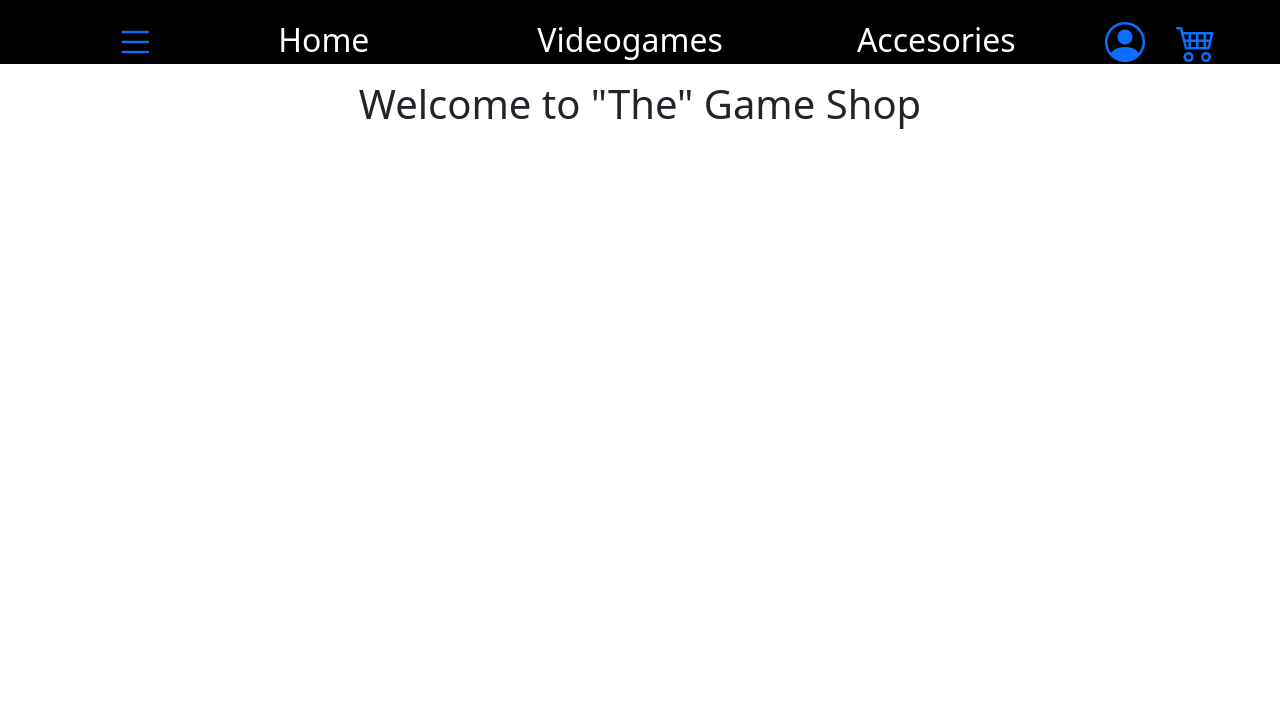
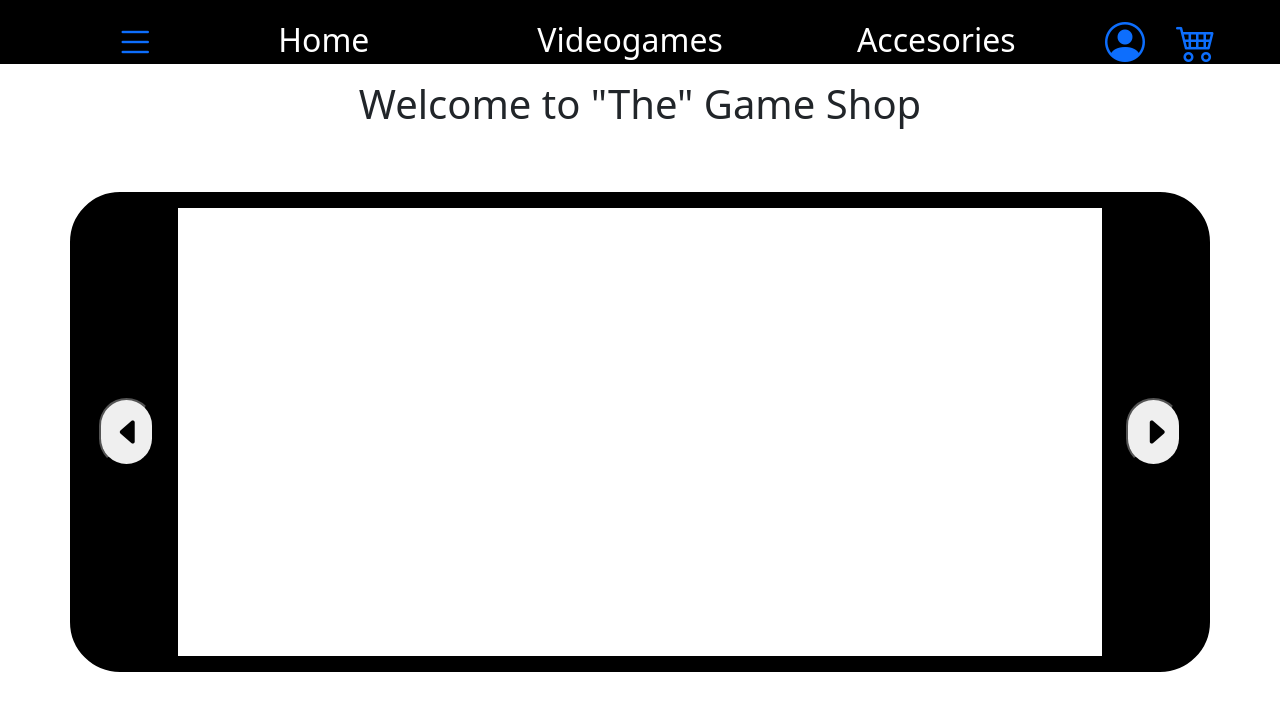
Before and after one commit to Dev-id-A/game-shop-example, a React (Vite) app: page / in a window 1280 px wide. Shown: the top 710 px of the page. Built offline with nearby package versions, Linux system fonts and the light colour scheme.

Commit message:
Home scroll created

```diff
--- a/src/App.jsx
+++ b/src/App.jsx
@@ -1,7 +1,8 @@
-import { useState } from 'react'
-import './styles/App.css'
-import Navbar from './assets/navbar/Navbar.jsx'
-import Menu from './assets/menu/Menu.jsx'
+import { useState } from 'react';
+import './styles/App.css';
+import Navbar from './assets/navbar/Navbar.jsx';
+import Menu from './assets/menu/Menu.jsx';
+import HomeScroll from './assets/home-scroll/Home-scroll.jsx';
 
 function App() {
   const [toggleMenu, setToggleMenu] = useState(false);
@@ -10,6 +11,7 @@ function App() {
       <Navbar/>
       <Menu/>
       <h1 id="title">Welcome to "The" Game Shop</h1>
+      <HomeScroll/>
     </main>
   )
 }
--- /dev/null
+++ b/src/assets/home-scroll/Home-scroll.jsx
@@ -0,0 +1,14 @@
+import React from 'react';
+import "./home-scroll.css";
+
+const HomeScroll = () => {
+  return (
+    <div id="scroll-div" className="container col-12 row gap-4">
+      <button id="scroll-left-btn" className='col-1'><i className="bi bi-caret-left-fill"></i></button>
+      <div id="scroll-img" className="col-10"></div>
+      <button id="scroll-right-btn" className="col-1"><i className="bi bi-caret-right-fill"></i></button>
+    </div>
+  )
+}
+
+export default HomeScroll
--- /dev/null
+++ b/src/assets/home-scroll/home-scroll.css
@@ -0,0 +1,24 @@
+#scroll-div {
+  border: 3px solid black;
+  margin-left: 50%;
+  transform: translate(-50%);
+  height: 60%;
+  width: 100%;
+  margin-top: 5%;
+  border-radius: 50px;
+  background-color: black;
+  padding: 1%;
+  justify-content: center;
+  align-items: center;
+}
+#scroll-div #scroll-img {
+  background-color: white;
+  height: 100%;
+}
+#scroll-div .col-1 {
+  height: 15%;
+  width: 5%;
+  border-radius: 100px;
+  font-size: xx-large;
+  color: black;
+}/*# sourceMappingURL=home-scroll.css.map */
--- /dev/null
+++ b/src/assets/home-scroll/home-scroll.scss
@@ -0,0 +1,28 @@
+@import "../../styles/partials/mixins";
+@import "../../styles/partials/variables";
+
+#scroll-div{
+    @include basic-border();
+    @include center-page();
+    height: 60%;
+    width: 100%;
+    margin-top: 5%;
+    border-radius: 50px;
+    background-color: black;
+    padding: 1%;
+    justify-content: center;
+    align-items: center;
+
+    #scroll-img{
+        background-color: white;
+        height: 100%;
+    }
+
+    .col-1{
+        height: 15%;
+        width: 5%;
+        border-radius: 100px;
+        font-size: xx-large;
+        color: black;
+    }
+}
--- a/src/assets/navbar/Navbar.jsx
+++ b/src/assets/navbar/Navbar.jsx
@@ -11,12 +11,12 @@ function navbar() {
   return (
     <div id="navbar" className="d-flex justify-content-between">
 
-        <a href="" id="nav-menu" className="col-3" onClick={openSlide}><i id="menu-icon" class="bi bi-list"></i></a>
+        <a href="" id="nav-menu" className="col-3" onClick={openSlide}><i id="menu-icon" className="bi bi-list"></i></a>
         <a href="" id="nav-home" className="col-3">Home</a>
         <a href="" id="nav-videogames" className="col-3">Videogames</a>
         <a href="" id="nav-accesories" className="col-3">Accesories</a>
-        <a href="" id="nav-profile" className="col-3"><i class="bi bi-person-circle"></i></a>
-        <a href="" id="nav-cart" className="col-3"><i class="bi bi-cart4"></i></a>
+        <a href="" id="nav-profile" className="col-3"><i className="bi bi-person-circle"></i></a>
+        <a href="" id="nav-cart" className="col-3"><i className="bi bi-cart4"></i></a>
 
     </div>
 
--- a/src/styles/index.css
+++ b/src/styles/index.css
@@ -1,5 +1,5 @@
 html, body, #root {
-  height: 200%;
+  height: 100%;
   margin: 0;
   padding: 0;
 }
--- a/src/styles/partials/_mixins.scss
+++ b/src/styles/partials/_mixins.scss
@@ -1,3 +1,7 @@
 @mixin basic-border{
     border: 3px solid black;
 }
+@mixin center-page{
+    margin-left: 50%;
+    transform: translate(-50%);
+}
```
Also changed, not shown: 1 other file (tests, documents, lock files or other folders).
